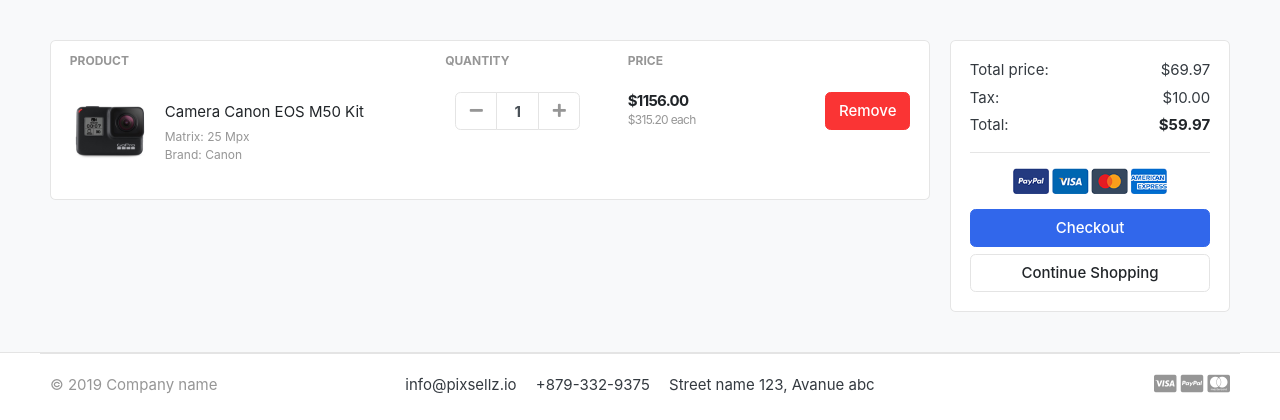
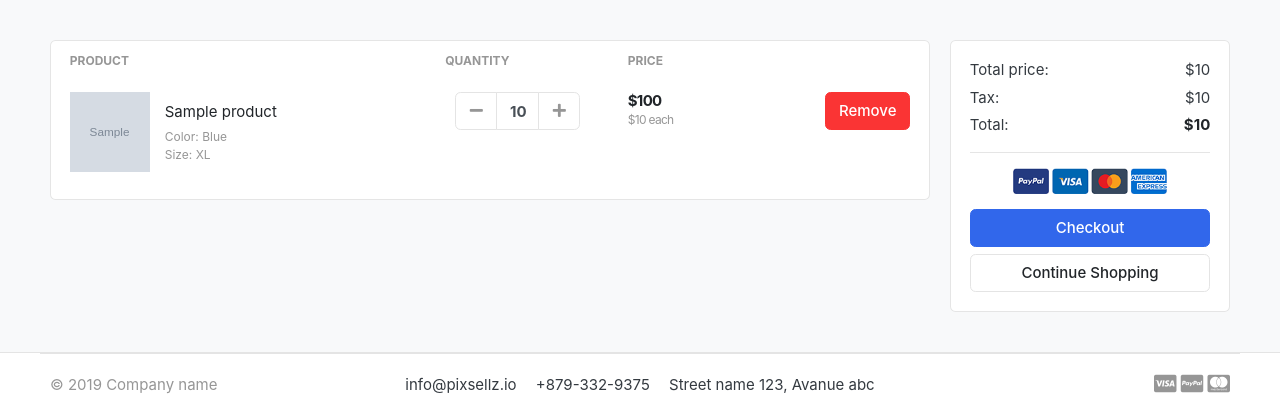
Before and after one commit to wali55/GreatKart, a Django app: template templates/store/cart.html in a window 1280 px wide. Shown: the part 118-538 px from the top of the page. Run offline with Django 5.2, Linux system fonts and the light colour scheme; tables that the repository leaves empty hold one stand-in row (values such as "Sample post"); the template is opened without the code that fills it: values that come from a table or form of the project are taken from there, most other values are stand-ins (such as "Sample title", 1, 10 or a date in 2020); grey boxes marked "Sample" are stand-in pictures; parts of the project's set-up code (start-up, migrations or seed data) failed here and were passed over; some libraries are stand-ins or nearby versions; some web fonts are replaced.

Commit message:
cart details

```diff
--- a/carts/models.py
+++ b/carts/models.py
@@ -14,5 +14,8 @@
     quantity = models.IntegerField()
     is_active = models.BooleanField(default=True)
 
+    def sub_total(self):
+        return self.product.price * self.quantity
+
     def __str__(self):
         return self.product
--- a/templates/includes/navbar.html
+++ b/templates/includes/navbar.html
@@ -67,7 +67,7 @@
                                 <a href="./register.html"> Register</a>
                             </div>
                         </div>
-                        <a href="./cart.html" class="widget-header pl-3 ml-3">
+                        <a href="{% url 'cart' %}" class="widget-header pl-3 ml-3">
                             <div class="icon icon-sm rounded-circle border"><i class="fa fa-shopping-cart"></i></div>
                             <span class="badge badge-pill badge-danger notify">0</span>
                         </a>
--- a/templates/store/cart.html
+++ b/templates/store/cart.html
@@ -1,4 +1,6 @@
 {% extends 'base.html' %}
+
+{% load static %}
 
 {% block content %}
 <section class="section-content padding-y bg">
@@ -19,13 +21,15 @@
     </tr>
     </thead>
     <tbody>
+
+    {% for cart_item in cart_items %}
     <tr>
         <td>
             <figure class="itemside align-items-center">
-                <div class="aside"><img src="./images/items/11.jpg" class="img-sm"></div>
+                <div class="aside"><img src="{{ cart_item.product.images.url }}" class="img-sm"></div>
                 <figcaption class="info">
-                    <a href="#" class="title text-dark">Camera Canon EOS M50 Kit</a>
-                    <p class="text-muted small">Matrix: 25 Mpx <br> Brand: Canon</p>
+                    <a href="#" class="title text-dark">{{ cart_item.product.product_name }}</a>
+                    <p class="text-muted small">Color: Blue <br> Size: XL</p>
                 </figcaption>
             </figure>
         </td>
@@ -36,23 +40,25 @@
                                 <div class="input-group-prepend">
                                 <button class="btn btn-light" type="button" id="button-plus"> <i class="fa fa-minus"></i> </button>
                                 </div>
-                                <input type="text" class="form-control"  value="1">
+                                <input type="text" class="form-control"  value="{{ cart_item.quantity }}">
                                 <div class="input-group-append">
-                                <button class="btn btn-light" type="button" id="button-minus"> <i class="fa fa-plus"></i> </button>
+                                <a href="{% url 'add_cart' cart_item.product.id %}" class="btn btn-light" type="button" id="button-minus"> <i class="fa fa-plus"></i> </a>
                                 </div>
                             </div> <!-- input-group.// -->
                         </div> <!-- col.// -->
         </td>
         <td>
             <div class="price-wrap">
-                <var class="price">$1156.00</var>
-                <small class="text-muted"> $315.20 each </small>
+                <var class="price">${{ cart_item.sub_total }}</var>
+                <small class="text-muted"> ${{ cart_item.product.price }} each </small>
             </div> <!-- price-wrap .// -->
         </td>
         <td class="text-right">
         <a href="" class="btn btn-danger"> Remove</a>
         </td>
     </tr>
+    {% endfor %}
+
     </tbody>
     </table>
     </div> <!-- card.// -->
@@ -64,19 +70,19 @@
             <div class="card-body">
                 <dl class="dlist-align">
                   <dt>Total price:</dt>
-                  <dd class="text-right">$69.97</dd>
+                  <dd class="text-right">${{ total }}</dd>
                 </dl>
                 <dl class="dlist-align">
                   <dt>Tax:</dt>
-                  <dd class="text-right"> $10.00</dd>
+                  <dd class="text-right"> ${{ tax }}</dd>
                 </dl>
                 <dl class="dlist-align">
                   <dt>Total:</dt>
-                  <dd class="text-right text-dark b"><strong>$59.97</strong></dd>
+                  <dd class="text-right text-dark b"><strong>${{ grand_total }}</strong></dd>
                 </dl>
                 <hr>
                 <p class="text-center mb-3">
-                    <img src="./images/misc/payments.png" height="26">
+                    <img src="{% static './images/misc/payments.png' %}" height="26">
                 </p>
                 <a href="./place-order.html" class="btn btn-primary btn-block"> Checkout </a>
                 <a href="./store.html" class="btn btn-light btn-block">Continue Shopping</a>
```
Also changed, not shown: carts/views.py (+23 -4 lines).
